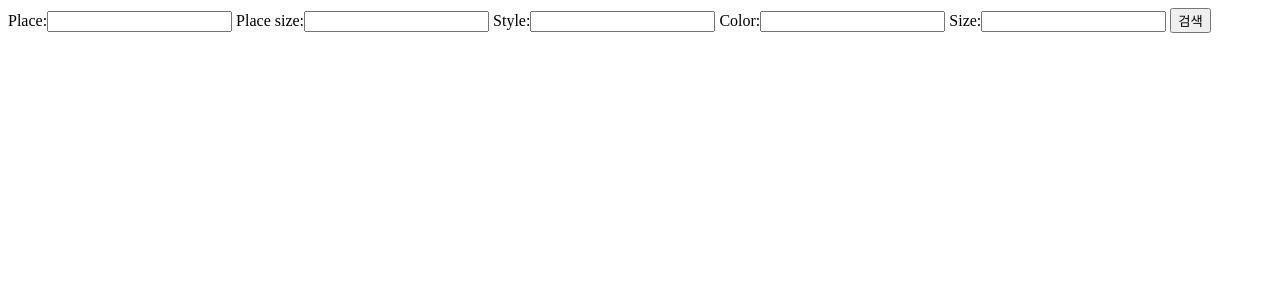
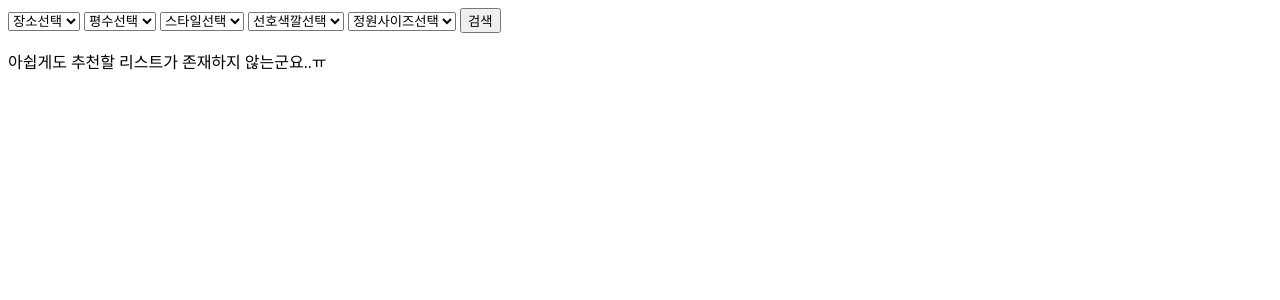
Before and after one commit to peanutyumyum/Ideathone, a Django app: page /search/recommend_items/ in a window 1280 px wide. Shown: the top 300 px of the page. Run offline with Django 3.2, Linux system fonts and the light colour scheme.

Commit message:
fix : EDIT recommend and search function
all views completed. recommend and search function is completed.
Recommend function serve to user just one DATA which is saved in DB
Search function serve to user search DATA. It can search all DATA.
And it also serve to user detail page. In this page, user can view all detail of item.

Now I remain front work!

```diff
--- a/ideathone/search/admin.py
+++ b/ideathone/search/admin.py
@@ -1,5 +1,6 @@
 from django.contrib import admin
-from .models import Item
+from .models import *
 
 # Register your models here.
 admin.site.register(Item)
+admin.site.register(Garden)
--- /dev/null
+++ b/ideathone/search/templates/detail.html
@@ -0,0 +1 @@
+{% load static %}
--- a/ideathone/search/templates/recommend.html
+++ b/ideathone/search/templates/recommend.html
@@ -1,17 +1,70 @@
 {% extends 'base.html' %}
+    {% load static %}
     {% block title %}
     <title>Recommend page</title>
     {% endblock %}
     {% block search %}
-    <form id="recommend_items_form" action="{% url 'search:recommend_items' %}" method="GET">
+    <form id = "recommend_items_form" action="{% url 'search:recommend_items' %}" method="GET">
         {% csrf_token %}
-        {{recommend_forms}}
+        <select id = "place" name = 'place'>
+            <option value="">장소선택</option>
+            <option value="실내">실내</option>
+            <option value="실외">실외</option>
+        </select>
+        <select id = "place_size" name = 'place_size'>
+            <option value="">평수선택</option>
+            <option value="3평">3평</option>
+            <option value="4평">4평</option>
+            <option value="5평">5평</option>
+            <option value="6평">6평</option>
+            <option value="7평">7평</option>
+            <option value="8평">8평</option>
+            <option value="9평">9평</option>
+            <option value="10평">10평</option>
+            <option value="11평">11평</option>
+            <option value="12평">12평</option>
+            <option value="13평">13평</option>
+            <option value="14평">14평</option>
+            <option value="15평">15평</option>
+            <option value="16평">16평</option>
+            <option value="17평">17평</option>
+            <option value="18평">18평</option>
+            <option value="19평">19평</option>
+            <option value="20평">20평</option>
+            <option value="21평">21평</option>
+            <option value="22평">22평</option>
+        </select>
+        <select id = "style" name = 'style'>
+            <option value="">스타일선택</option>
+            <option value="밝은">밝은</option>
+            <option value="산뜻한">산뜻한</option>
+            <option value="어두운">어두운</option>
+            <option value="푸르른">푸르른</option>
+            <option value="청명한">청명한</option>
+            <option value="아늑한">아늑한</option>
+        </select>
+        <select id = "color" name = 'color'>
+            <option value="">선호색깔선택</option>
+            <option value="빨강">빨강</option>
+            <option value="초록">초록</option>
+            <option value="검정">검정</option>
+            <option value="회색">회색</option>
+            <option value="파랑">파랑</option>
+            <option value="하늘">하늘</option>
+        </select>
+        <select id = "size" name = 'size'>
+            <option value="">정원사이즈선택</option>
+            <option value="손바닥사이즈">손바닥사이즈</option>
+            <option value="A4용지사이즈">A4용지사이즈</option>
+            <option value="책상사이즈">책상사이즈</option>
+            <option value="소파사이즈">소파사이즈</option>
+        </select>
         <button type="submit">검색</button>
     </form>
-    {% if search_items %}
-        {% for item in search_items %}
-            {{item.name}}
-        {% endfor %}
+    {% if recommend_garden %}
+        <img src="{{recommend_garden.image.url}}"></a>
+        {{recommend_garden.name}}
     {% else %}
+        <p>아쉽게도 추천할 리스트가 존재하지 않는군요..ㅠ</p>
     {% endif %}
     {% endblock %}
--- a/ideathone/search/templates/search.html
+++ b/ideathone/search/templates/search.html
@@ -1,3 +1,4 @@
+{% load static %}
 {% extends 'base.html' %}
     {% block title %}
     <link rel = "stylesheet" type="text/css" href="{% static 'css/search.css' %}">
@@ -11,6 +12,8 @@
     </form>
     {% if search_items %}
         {% for item in search_items %}
+            <a href="{% url 'search:detail' item.id %}"><img src="{{item.image.url}}"></a>
+            <br>
             {{item.name}}
         {% endfor %}
     {% else %}
--- a/ideathone/search/urls.py
+++ b/ideathone/search/urls.py
@@ -5,5 +5,6 @@ app_name = 'search'
 
 urlpatterns=[
     path('', search, name = 'search'),
-    path('recommend_items/', recommend_items, name = 'recommend_items')
+    path('recommend_items/', recommend_items, name = 'recommend_items'),
+    path('detail/<int:id>', detail, name='detail'),
 ]
--- a/ideathone/search/views.py
+++ b/ideathone/search/views.py
@@ -1,6 +1,6 @@
 from django.shortcuts import render
 
-from .models import Item
+from .models import Garden, Item
 from django.db.models import Q
 
 from .forms import *
@@ -27,7 +27,7 @@ def search(request):
         return render(request, 'search.html')
 
 def recommend_items(request):
-    items = Item.objects.all()
+    gardens = Garden.objects.all()
     recommend_forms = RecommendForm()
 
     place = request.GET.get('place')
@@ -37,10 +37,12 @@ def recommend_items(request):
     size = request.GET.get('size')
 
     if place and place_size and style and color and size:
-        search_items = items.filter(Q(place__icontains = place) | Q(place_size__icontains = place_size) | Q(style__icontains = style) | Q(color__icontains = color) | Q(size__icontains = size))
+        search_gardens = gardens.filter(Q(place__icontains = place) | Q(place_size__icontains = place_size) | Q(style__icontains = style) | Q(color__icontains = color) | Q(size__icontains = size))
+        recommend_garden = search_gardens[0] ## 테스트용으로 첫 번째 DB 하나만 가져옴(추천 알고리즘은 나중에 더 연구해봅시다!)
+        print(recommend_garden)
         context = {
             'recommend_forms' : recommend_forms,
-            'search_items' : search_items,
+            'recommend_garden' : recommend_garden,
         }
         return render(request, 'recommend.html', context)
     else:
@@ -48,3 +50,10 @@ def recommend_items(request):
         'recommend_forms' : recommend_forms,
         }
         return render(request, 'recommend.html', context)
+
+def detail(request, id):
+    garden = Garden.objects.get(pk=id)
+    context = {
+        'garden' : garden,
+    }
+    return render(request, 'detail.html', context)
```
Also changed, not shown: ideathone/search/models.py (+11 -0 lines), ideathone/search/migrations/0003_garden_place_size.py (added), ideathone/search/static/css/recommend.css (added).
